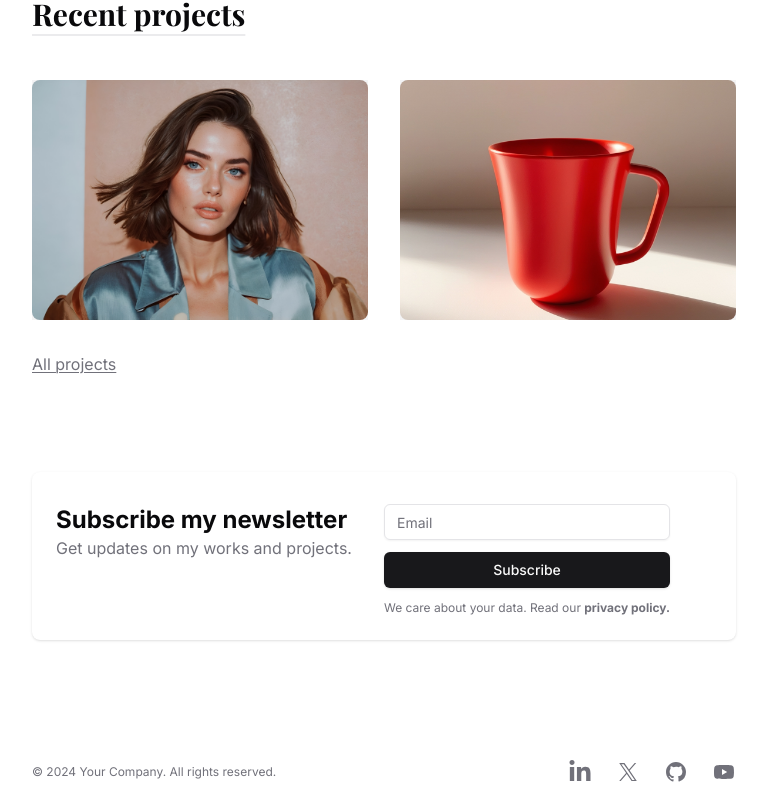
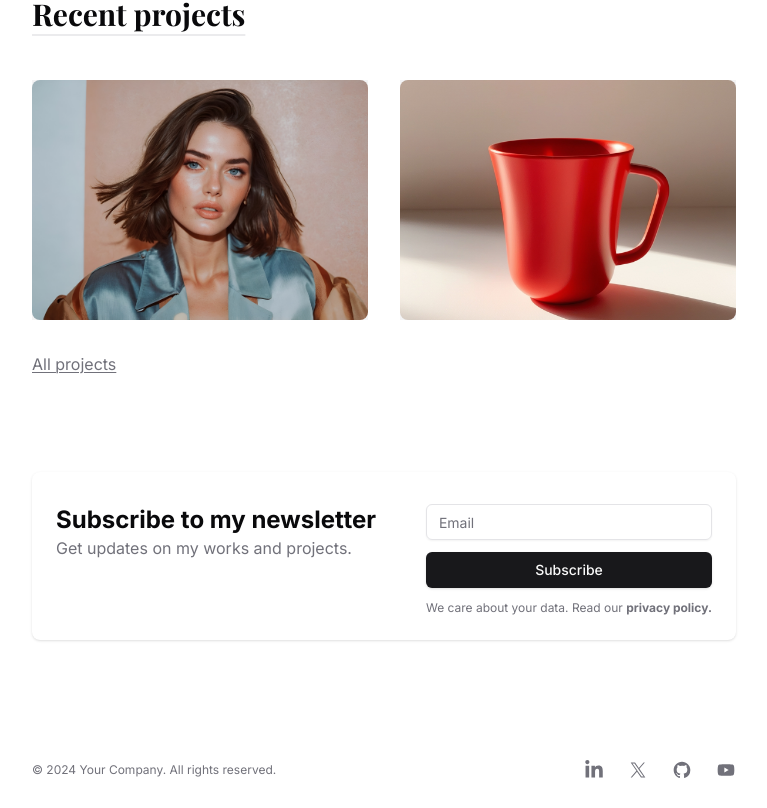
Before and after one commit to mounirrouissi/portfoliio, a Next.js app: page / in a window 1280 px wide. Shown: the part 847-1655 px from the top of the page, without its empty margins (256-1023 px from the left). Built offline with nearby package versions, Linux system fonts and the light colour scheme; no server answers; a web font is replaced by a local one.

Commit message:
Update footer, add newsletter to post page

```diff
--- a/app/posts/[slug]/page.tsx
+++ b/app/posts/[slug]/page.tsx
@@ -6,6 +6,7 @@ import MDXContent from '@/components/mdx-content'
 import { getPosts, getPostBySlug } from '@/lib/posts'
 import { ArrowLeftIcon } from '@radix-ui/react-icons'
 import { notFound } from 'next/navigation'
+import NewsletterForm from '@/components/newsletter-form'
 
 export async function generateStaticParams() {
   const posts = await getPosts()
@@ -57,6 +58,10 @@ export default async function Post({ params }: { params: { slug: string } }) {
         <main className='prose mt-16 dark:prose-invert'>
           <MDXContent source={content} />
         </main>
+
+        <footer className='mt-16'>
+          <NewsletterForm />
+        </footer>
       </div>
     </section>
   )
--- a/components/footer.tsx
+++ b/components/footer.tsx
@@ -86,10 +86,12 @@ export default function Footer() {
               <a
                 key={item.name}
                 href={item.href}
+                target='_blank'
+                rel='noreferrer noopener'
                 className='text-muted-foreground hover:text-foreground'
               >
                 <span className='sr-only'>{item.name}</span>
-                <item.icon aria-hidden='true' className='h-6 w-6' />
+                <item.icon aria-hidden='true' className='h-5 w-5' />
               </a>
             ))}
           </div>
--- a/components/newsletter-form.tsx
+++ b/components/newsletter-form.tsx
@@ -42,13 +42,14 @@ export default function NewsletterForm() {
   return (
     <section>
       <Card className='rounded-lg border-0 dark:border'>
-        <CardContent className='flex flex-col gap-8 pt-8 md:flex-row'>
+        <CardContent className='flex flex-col gap-8 pt-6 md:flex-row md:justify-between md:pt-8'>
           <div>
-            <h2 className='text-2xl font-bold'>Subscribe my newsletter</h2>
+            <h2 className='text-2xl font-bold'>Subscribe to my newsletter</h2>
             <p className='text-muted-foreground'>
               Get updates on my works and projects.
             </p>
           </div>
+
           <form
             onSubmit={handleSubmit(processForm)}
             className='flex flex-col items-start gap-3'
```
